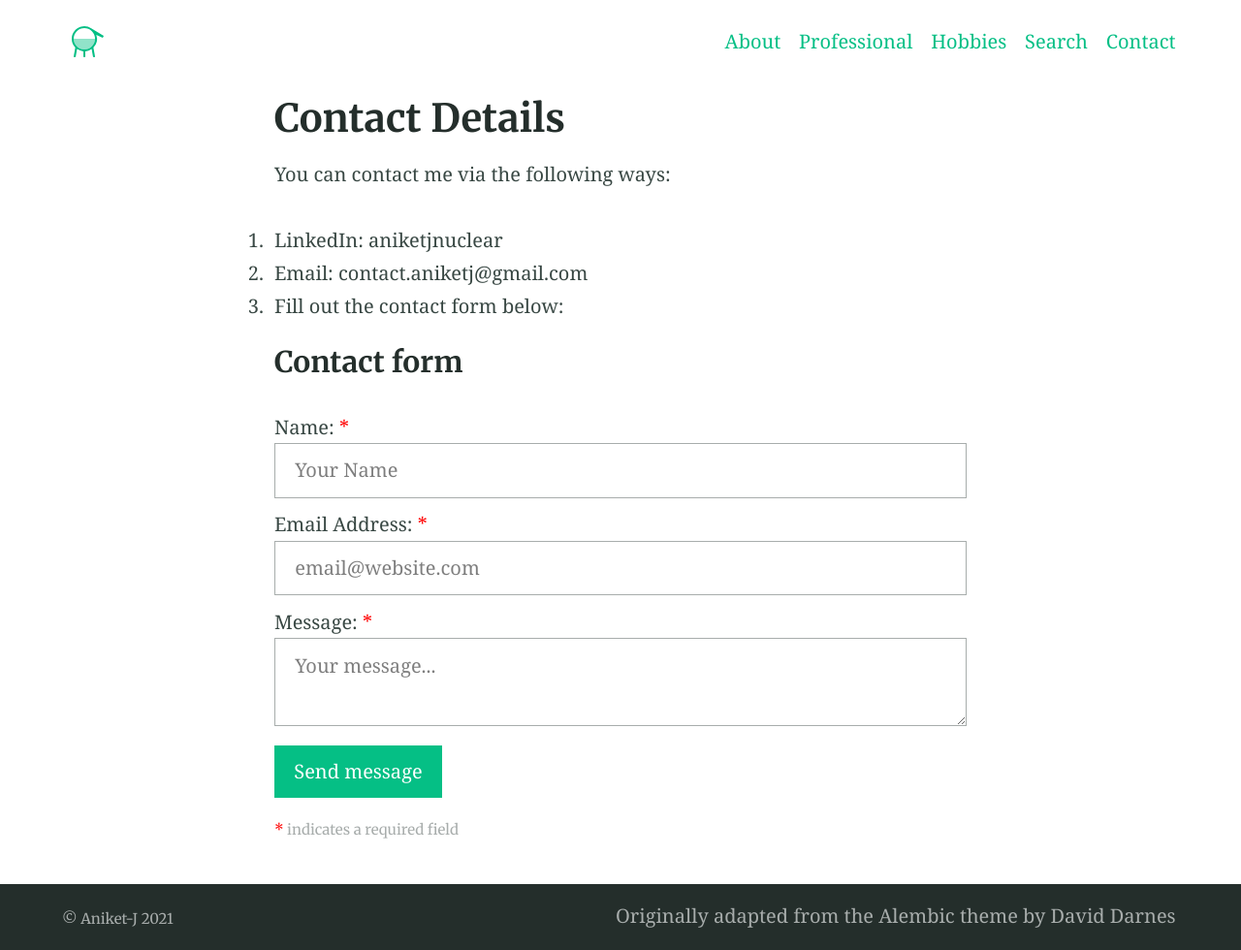
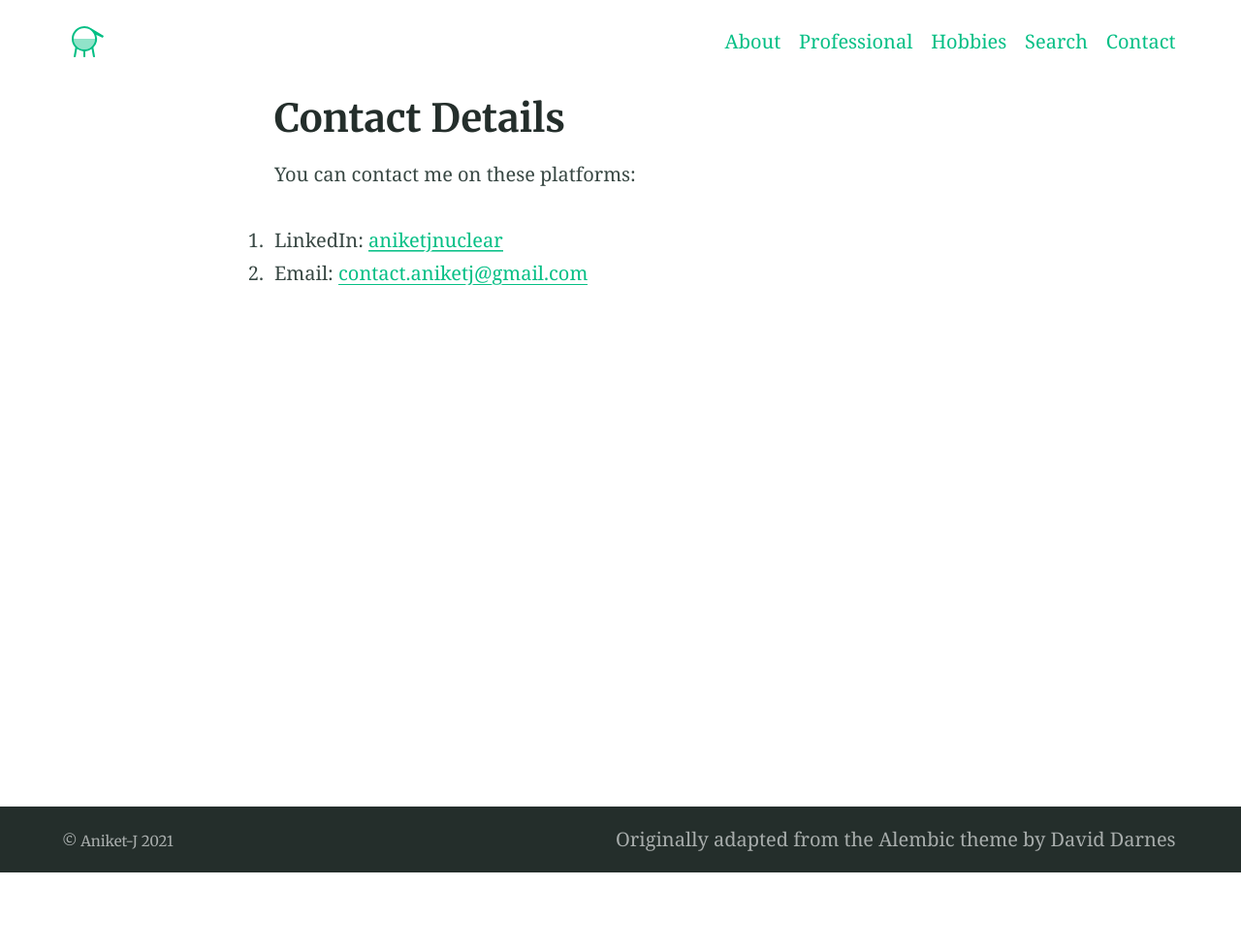
Before and after one commit to Aniket-J/Aniket-J.github.io, a Jekyll site: the page built from contact.md, in a window 1280 px wide. Shown: the whole page at 97% size. Built offline with Jekyll 4.4.1, drawn with Linux system fonts in a browser that asks for light colours; after the commit the page ends 900 px from its top, so only the background shows below that.

Commit message:
Updating contact page and front page

```diff
--- a/contact.md
+++ b/contact.md
@@ -3,11 +3,7 @@ title: Contact Details
 aside: false
 ---
 
-You can contact me via the following ways:
+You can contact me on these platforms:
 
-1. LinkedIn: aniketjnuclear
-2. Email: contact.aniketj@gmail.com
-3. Fill out the contact form below:
-### Contact form
-
-{% include site-form.html %}
+1. LinkedIn: [aniketjnuclear](https://www.linkedin.com/in/aniketjnuclear)
+2. Email: [contact.aniketj@gmail.com](mailto:contact.aniketj@gmail.com)
```
Also changed, not shown: index.md (+6 -5 lines).
